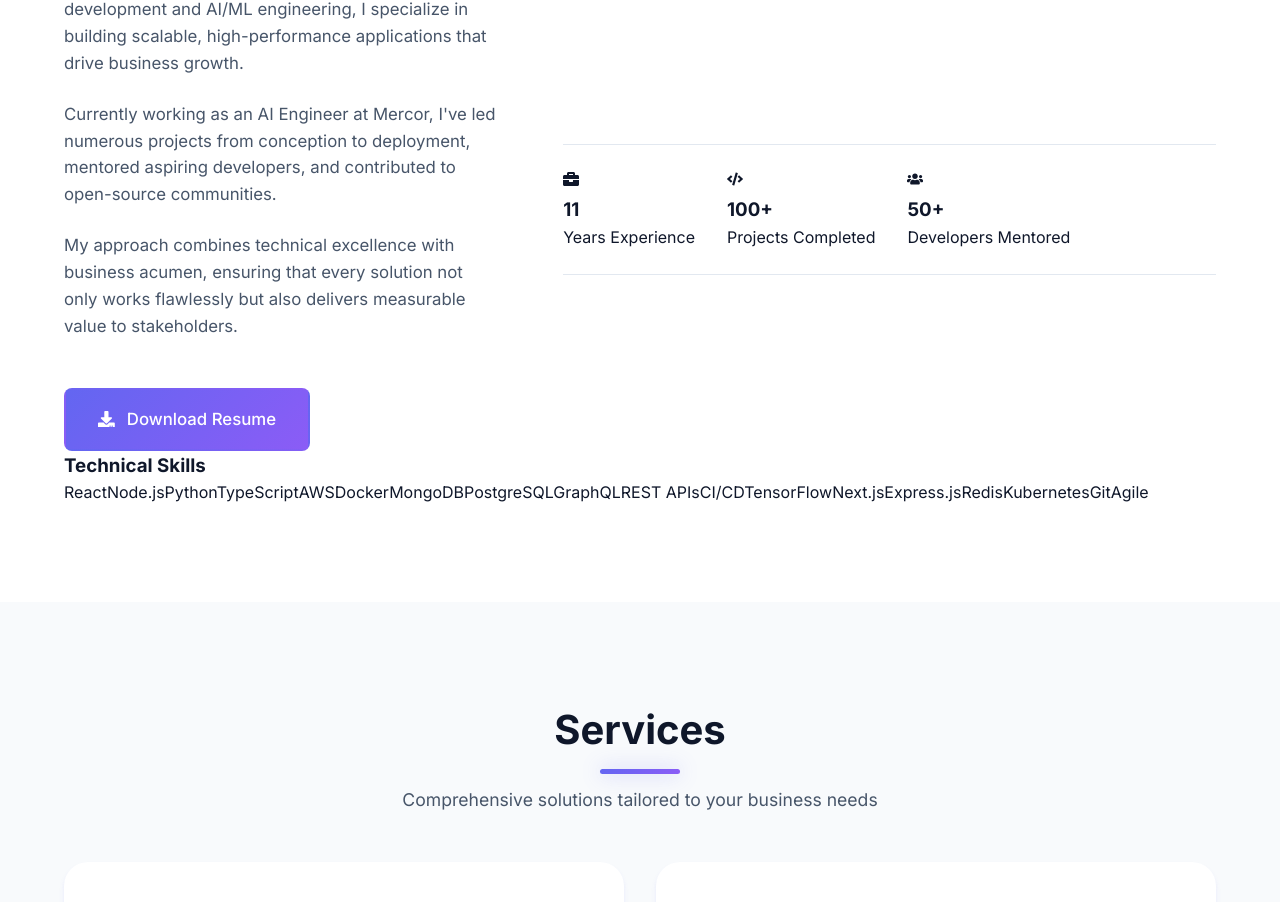
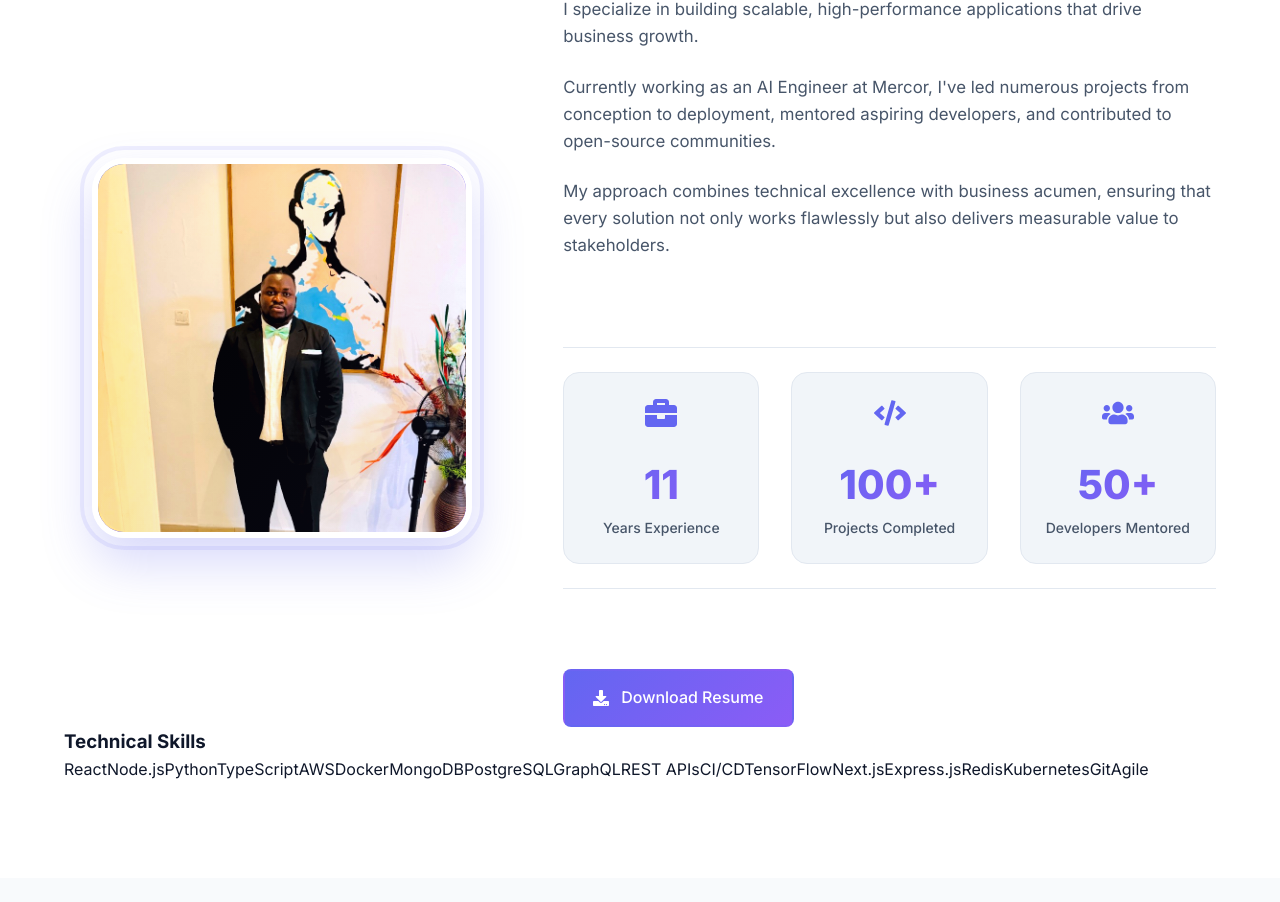
Before and after one commit to DevOlagunju/Devolagunju.github.io, a React (Vite) app: page / in a window 1280 px wide. Shown: the part 1091-1993 px from the top of the page. Built offline with nearby package versions, Linux system fonts and the light colour scheme.

Commit message:
Fix About section: reorganize layout with image and stats, add professional styling

```diff
--- a/src/components/About.jsx
+++ b/src/components/About.jsx
@@ -28,11 +28,25 @@ const About = () => {
 
         <div className="about-content">
           <motion.div
-            className="about-text"
+            className="about-image"
             initial={{ opacity: 0, x: -30 }}
             animate={isInView ? { opacity: 1, x: 0 } : {}}
             transition={{ duration: 0.6, delay: 0.2 }}
           >
+            <div className="about-image-container">
+              <div className="about-avatar">
+                <img src="/profile.png" alt="Wasiu Ibrahim" loading="lazy" />
+              </div>
+            </div>
+          </motion.div>
+
+          <motion.div
+            className="about-details"
+            initial={{ opacity: 0, x: 30 }}
+            animate={isInView ? { opacity: 1, x: 0 } : {}}
+            transition={{ duration: 0.6, delay: 0.4 }}
+          >
+            <div className="about-text">
               <p>
                 With over 11 years of experience in full-stack development and AI/ML engineering,
                 I specialize in building scalable, high-performance applications that drive business growth.
@@ -45,18 +59,9 @@ const About = () => {
                 My approach combines technical excellence with business acumen, ensuring that every solution
                 not only works flawlessly but also delivers measurable value to stakeholders.
               </p>
+            </div>
 
-            <a href="/WASIU_IBRAHIM.pdf" download className="btn btn-primary">
-              <FaDownload /> Download Resume
-            </a>
-          </motion.div>
-
-          <motion.div
-            className="about-stats"
-            initial={{ opacity: 0, x: 30 }}
-            animate={isInView ? { opacity: 1, x: 0 } : {}}
-            transition={{ duration: 0.6, delay: 0.4 }}
-          >
+            <div className="about-stats">
               <div className="stat-card">
                 <FaBriefcase className="stat-icon" />
                 <Counter end={11} duration={2} isInView={isInView} />
@@ -72,6 +77,11 @@ const About = () => {
                 <Counter end={50} duration={2} isInView={isInView} suffix="+" />
                 <p>Developers Mentored</p>
               </div>
+            </div>
+
+            <a href="/WASIU_IBRAHIM.pdf" download className="btn btn-primary">
+              <FaDownload /> Download Resume
+            </a>
           </motion.div>
         </div>
 
--- a/src/styles/App.css
+++ b/src/styles/App.css
@@ -1192,6 +1192,60 @@ Color Alternation Pattern:
     margin-top: 0.5rem;
 }
 
+.about-details {
+    display: flex;
+    flex-direction: column;
+    gap: 2rem;
+}
+
+.about-details .btn {
+    margin-top: 1rem;
+    display: inline-flex;
+    align-items: center;
+    gap: 0.75rem;
+    width: fit-content;
+}
+
+.stat-card {
+    flex: 1;
+    text-align: center;
+    padding: 1.5rem;
+    background: var(--bg-tertiary);
+    border-radius: var(--border-radius-lg);
+    transition: all var(--transition-normal);
+    border: 1px solid var(--border-color);
+}
+
+.stat-card:hover {
+    transform: translateY(-5px);
+    box-shadow: var(--shadow-lg);
+    border-color: var(--primary-light);
+}
+
+.stat-icon {
+    font-size: 2rem;
+    color: var(--primary-color);
+    margin-bottom: 1rem;
+}
+
+.stat-card h3 {
+    font-size: 2.5rem;
+    font-weight: 800;
+    background: var(--bg-gradient-primary);
+    -webkit-background-clip: text;
+    -webkit-text-fill-color: transparent;
+    background-clip: text;
+    line-height: 1.2;
+    margin: 0.5rem 0;
+}
+
+.stat-card p {
+    font-size: 0.875rem;
+    color: var(--text-secondary);
+    font-weight: 500;
+    margin: 0;
+}
+
 /* ===== Services Section ===== */
 .services {
     background: var(--bg-secondary);
```
Lines whose indentation alone changed are shown as unchanged.
